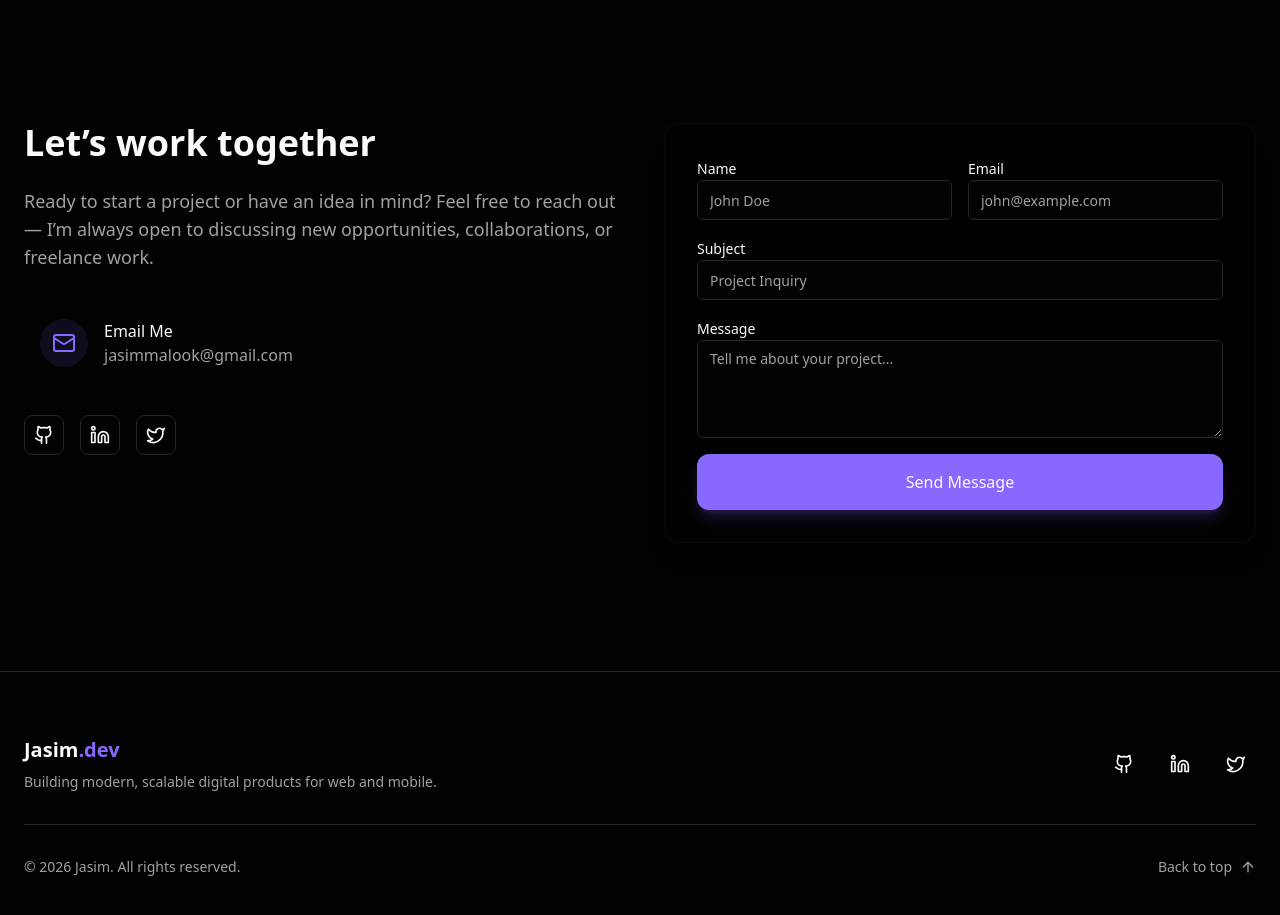
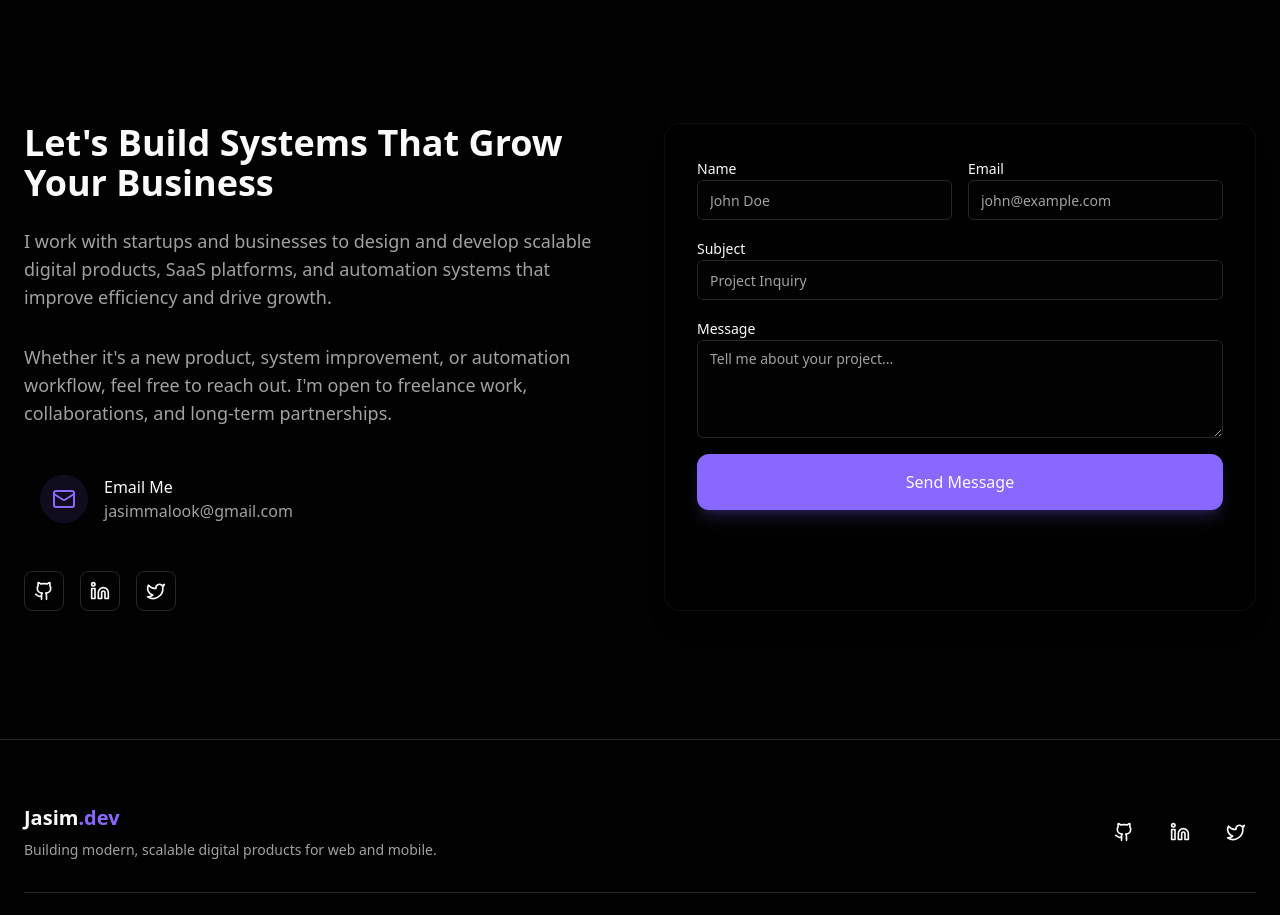
Before and after one commit to JasimMalook/jasim-portfolio, a Next.js app: page / in a window 1280 px wide. Shown: the part 6520-7435 px from the top of the page. Built offline with nearby package versions, Linux system fonts and the light colour scheme.

Commit message:
Update Contact section with business-focused positioning copy

```diff
--- a/src/components/sections/Contact.tsx
+++ b/src/components/sections/Contact.tsx
@@ -17,10 +17,16 @@ export function Contact() {
         <Section id="contact">
             <div className="grid grid-cols-1 lg:grid-cols-2 gap-12">
                 <div>
-                    <h2 className="text-4xl font-bold mb-6">Let’s work together</h2>
+                    <h2 className="text-4xl font-bold mb-6">Let&apos;s Build Systems That Grow Your Business</h2>
                     <p className="text-muted-foreground text-lg mb-8">
-                        Ready to start a project or have an idea in mind?
-                        Feel free to reach out — I’m always open to discussing new opportunities, collaborations, or freelance work.
+                        I work with startups and businesses to design and develop scalable digital
+                        products, SaaS platforms, and automation systems that improve efficiency
+                        and drive growth.
+                    </p>
+                    <p className="text-muted-foreground text-lg mb-8">
+                        Whether it&apos;s a new product, system improvement, or automation workflow,
+                        feel free to reach out. I&apos;m open to freelance work, collaborations,
+                        and long-term partnerships.
                     </p>
 
                     <div className="space-y-4">
```
